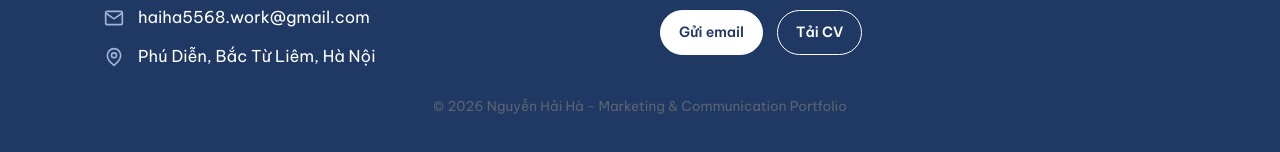
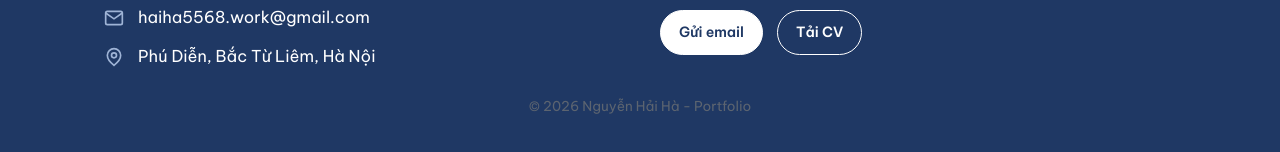
Before and after one commit to met23080028-gr14/nguyen-hai-ha-portfolio, a plain HTML site: page index.html in a window 1280 px wide. Shown: the part 6989-7141 px from the top of the page. Drawn offline with Linux system fonts and the light colour scheme.

Commit message:
Sua footer

```diff
--- a/index.html
+++ b/index.html
@@ -542,7 +542,7 @@
         </div>
       </div>
     </div>
-    <footer>© 2026 Nguyễn Hải Hà - Marketing &amp; Communication Portfolio</footer>
+    <footer>© 2026 Nguyễn Hải Hà - Portfolio</footer>
   </div>
 </section>
 
```
